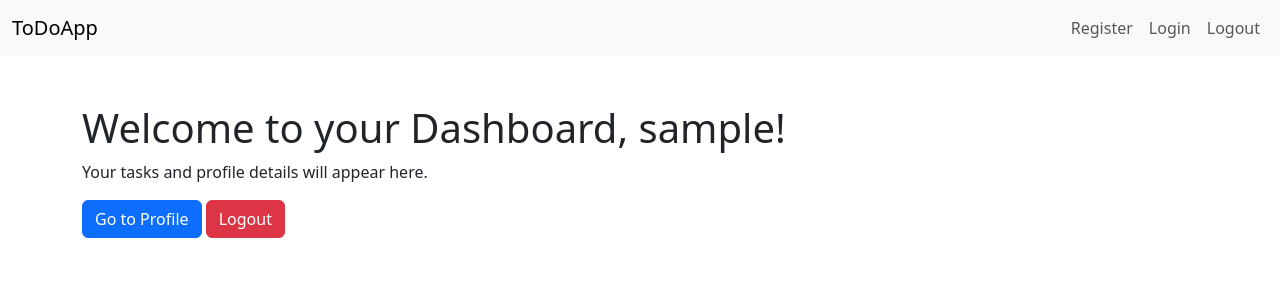
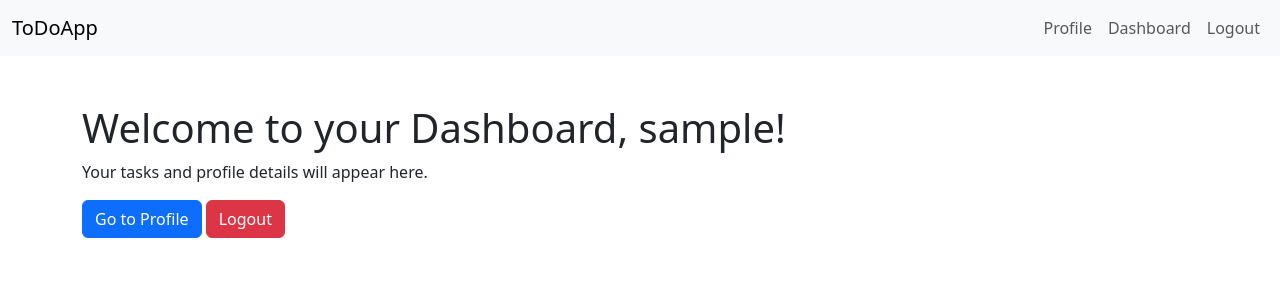
Before and after one commit to berilkln/ToDoApp-Project, a Django app: page /accounts/account/dashboard/ in a window 1280 px wide. Shown: the top 300 px of the page. Run offline with Django 5.2, Linux system fonts and the light colour scheme; the visitor is signed in with stand-in values (Sample User, id 1).

Commit message:
Update _navbar.html

```diff
--- a/ToDoApp/templates/partials/_navbar.html
+++ b/ToDoApp/templates/partials/_navbar.html
@@ -6,15 +6,27 @@
         </button>
         <div class="collapse navbar-collapse" id="navbarNav">
             <ul class="navbar-nav ms-auto">
+                {% if user.is_authenticated %}
                     <li class="nav-item">
-                    <a class="nav-link" href="{% url 'register' %}">Register</a>
+                        <a class="nav-link" href="{% url 'profile' %}">Profile</a>
+                    </li>
+                    <li class="nav-item">
+                        <a class="nav-link" href="{% url 'dashboard' %}">Dashboard</a>
+                    </li>
+                    <li class="nav-item">
+                        <a class="nav-link" href="{% url 'logout' %}">Logout</a>
+                    </li>
+                {% else %}
+                    <li class="nav-item">
+                        <a class="nav-link" href="{% url 'home' %}">Home</a>
                     </li>
                     <li class="nav-item">
                         <a class="nav-link" href="{% url 'login' %}">Login</a>
                     </li>
                     <li class="nav-item">
-                    <a class="nav-link" href="{% url 'logout' %}">Logout</a>
+                        <a class="nav-link" href="{% url 'register' %}">Register</a>
                     </li>
+                {% endif %}
             </ul>
         </div>
     </div>
```
Lines whose indentation alone changed are shown as unchanged.
